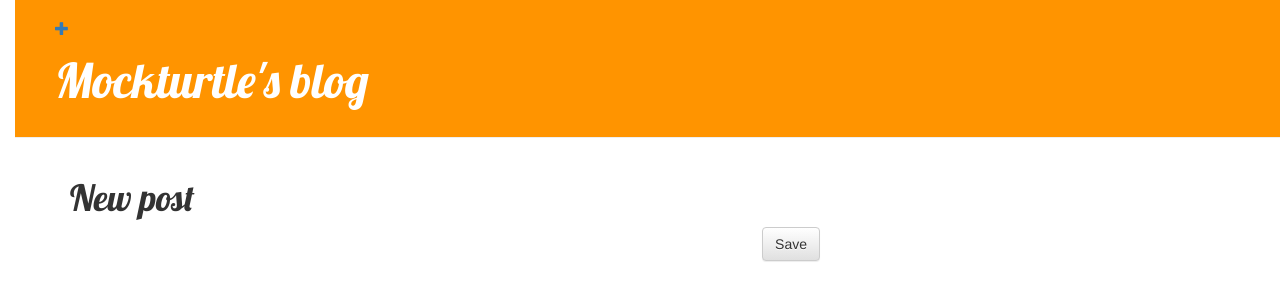
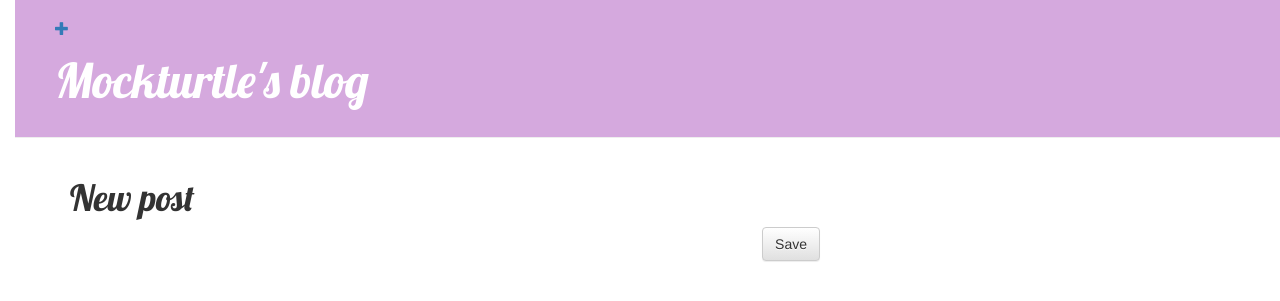
Before and after one commit to mockturtleqt/my-first-blog, a Django app: page /post/new/ in a window 1280 px wide. Shown: the top 301 px of the page. Run offline with Django 3.2, Linux system fonts and the light colour scheme; some libraries are stand-ins or nearby versions.

Commit message:
Changed color

```diff
--- a/my_blog/static/css/my_blog.css
+++ b/my_blog/static/css/my_blog.css
@@ -1,5 +1,5 @@
 h1 a {
-     color: #FCA205;
+     color: #D5A9DE;
      font-family: 'Lobster';
 }
 
@@ -8,7 +8,7 @@ body {
 }
 
 .page-header {
-    background-color: #ff9400;
+    background-color: #D5A9DE;
     margin-top: 0;
     padding: 20px 20px 20px 40px;
 }
```
